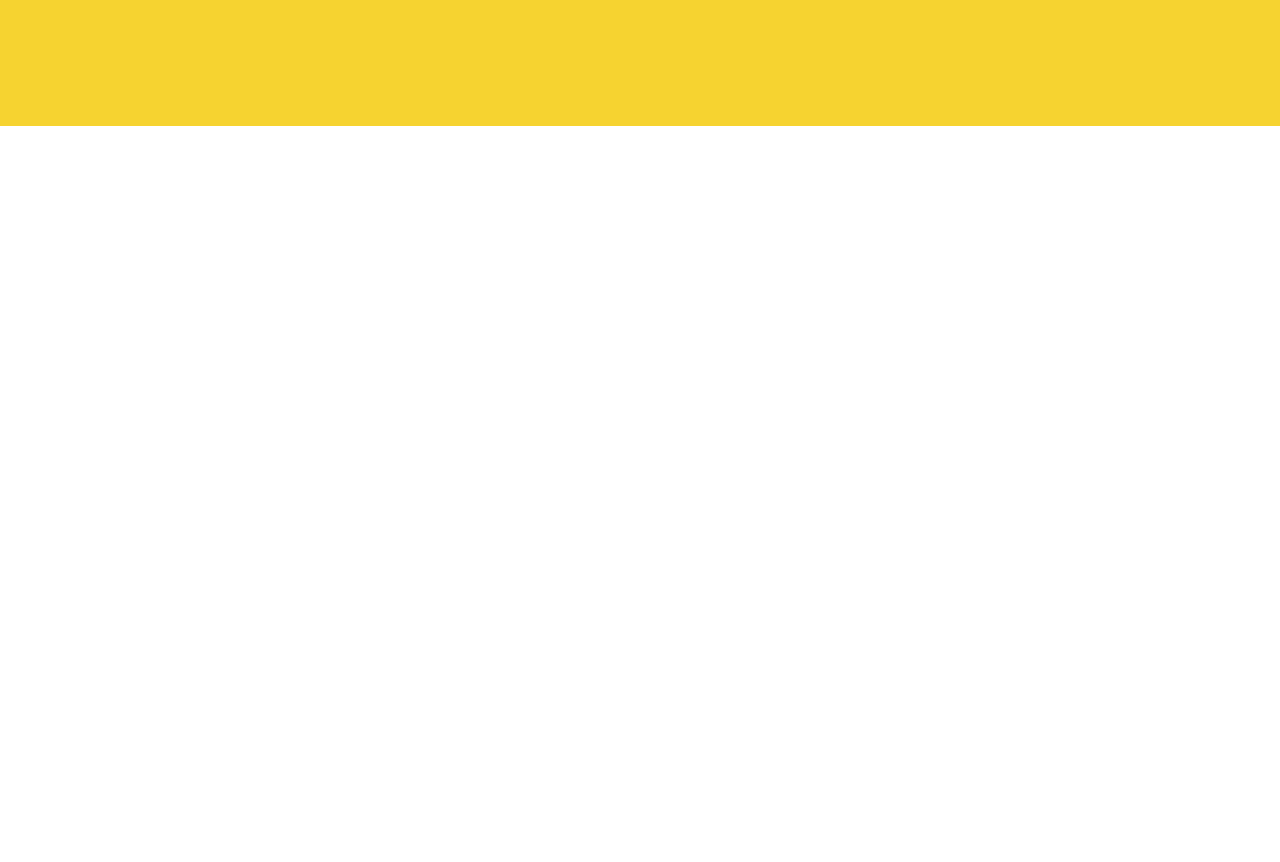
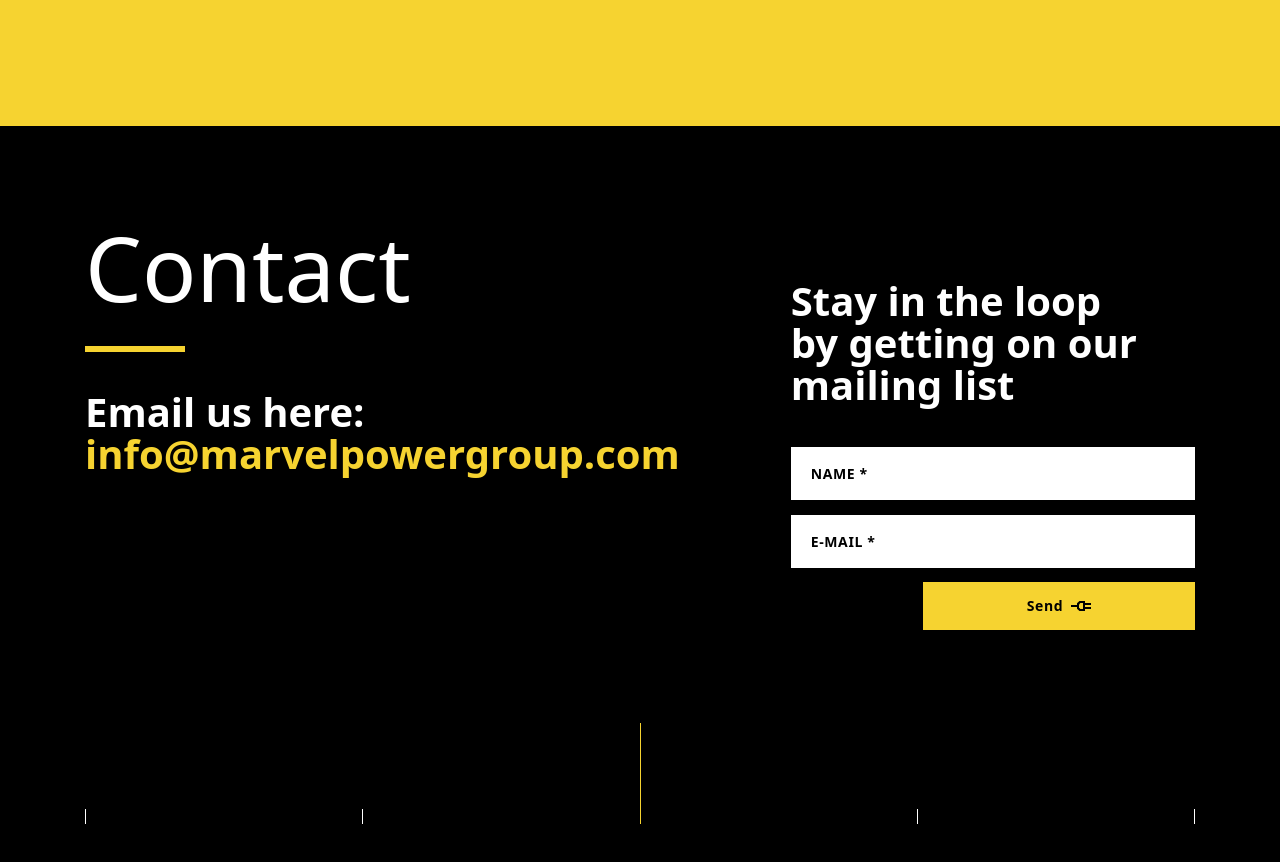
Before and after one commit to artyomsamsonyan/marvel-power-group, a Next.js app: page / in a window 1280 px wide. Shown: the part 2580-3442 px from the top of the page. Before the commit the page ends 2706 px from the top, so only its background shows below. Built offline with nearby package versions, Linux system fonts and the light colour scheme.

Commit message:
Add Contact section with form validation and accessibility

```diff
--- a/src/app/page.tsx
+++ b/src/app/page.tsx
@@ -1,4 +1,5 @@
 import About from "@/components/AboutUs";
+import Contact from "@/components/Contact";
 import Hero from "@/components/Hero";
 import Services from "@/components/Services";
 
@@ -8,6 +9,7 @@ export default function Home() {
       <Hero />
       <About />
       <Services />
+      <Contact />
     </main>
   );
 }
--- /dev/null
+++ b/src/components/Contact/index.tsx
@@ -0,0 +1,93 @@
+"use client";
+
+import { useState } from "react";
+
+export default function Contact() {
+  const [name, setName] = useState("");
+  const [email, setEmail] = useState("");
+  const [submitted, setSubmitted] = useState(false);
+
+  function onSubmit(e: React.FormEvent) {
+    e.preventDefault();
+    setSubmitted(true);
+  }
+
+  return (
+    <section id="contact" className="bg-black">
+      <div className="z-20 relative max-w-[1142px] px-4 mx-auto pt-[101px] pb-[94px]">
+        <div className="flex h-full w-full flex-col justify-between gap-[93px]">
+          <div className="flex gap-[111px] justify-between">
+            <div>
+              <h2 className="font-alata font-normal text-[90px] leading-[80px] text-white mb-[39px]">Contact</h2>
+              <div className="mb-[39px] h-1.5 w-[100px] bg-yellow" />
+              <div className="font-sofia font-bold text-[40px] leading-[42px] text-white">Email us here:</div>
+              <div className="font-sofia font-bold text-[40px] leading-[42px]">
+                <a href="mailto:info@marvelpowergroup.com" className="text-yellow underline-offset-4 hover:underline">
+                  info@marvelpowergroup.com
+                </a>
+              </div>
+            </div>
+            <div className="max-w-[445px] w-full">
+              <h3 className="max-w-[350px] font-sofia font-bold text-[40px] leading-[42px] text-white mb-[41px] mt-[53px]">
+                {submitted ? ("Thank you. Your info has been successfully sent") : ("Stay in the loop by getting on our mailing list")}</h3>
+              {submitted ? (
+                <div className="font-sofia font-light text-[18px] leading-[26px] text-white">
+                  Your can contact us
+                  <a href="mailto:info@marvelpowergroup.com" className=" text-yellow underline-offset-4 hover:underline mx-2">
+                    info@marvelpowergroup.com
+                  </a> <br />
+                  if you need additional assistance </div>
+              ) : (
+                <form onSubmit={onSubmit} className="flex flex-col items-end">
+                  <div className="w-full">
+                    <input
+                      id="name"
+                      value={name}
+                      onChange={(e) => setName(e.target.value)}
+                      required
+                      className="w-full bg-white px-[20px] py-[17px] text-white placeholder-black focus:border-yellow mb-[15px] font-sofia font-semibold text-[14px] leading-[100%] tracking-[0.6px]"
+                      placeholder="NAME *"
+                    />
+                  </div>
+                  <div className="w-full">
+                    <input
+                      id="email"
+                      type="email"
+                      value={email}
+                      onChange={(e) => setEmail(e.target.value)}
+                      required
+                      className="w-full bg-white px-[20px] py-[17px] text-white placeholder-black focus:border-yellow mb-3.5 font-sofia font-semibold text-[14px] leading-[100%] tracking-[0.6px]"
+                      placeholder="E-MAIL *"
+                    />
+                  </div>
+                  <button
+                    type="submit"
+                    className="max-w-[272px] w-full inline-flex justify-center items-center gap-2 bg-yellow px-6 py-[17px] font-medium text-black transition hover:brightness-95 font-sofia font-semibold text-[14px] leading-[100%] tracking-[0.6px]"
+                  >
+                    Send
+                    <svg width="20" height="10" viewBox="0 0 20 10" fill="none" xmlns="http://www.w3.org/2000/svg">
+                      <path fillRule="evenodd" clipRule="evenodd" d="M6 2.14286L8.46323 0L14 0V10H8.46323L6 7.85714V2.14286Z" fill="black" />
+                      <path d="M14 2H20V4H14V2Z" fill="black" />
+                      <path d="M14 6H20V8H14V6Z" fill="black" />
+                      <path d="M0 6L0 4H6V6H0Z" fill="black" />
+                      <path d="M8 6.5V3.5L9.33333 2H12V8H9.33333L8 6.5Z" fill="#F6D330" />
+                    </svg>
+                  </button>
+                </form>
+              )}
+            </div>
+          </div>
+          <div className="flex flex-col items-center justify-center w-full">
+            <div className="flex justify-between z-5 w-full items-end ">
+              <div className="h-[15px] w-px bg-white"></div>
+              <div className="h-[15px] w-px bg-white"></div>
+              <div className="h-[101px] w-px bg-yellow"></div>
+              <div className="h-[15px] w-px bg-white"></div>
+              <div className="h-[15px] w-px bg-white"></div>
+            </div>
+          </div>
+        </div>
+      </div>
+    </section>
+  );
+}
```
